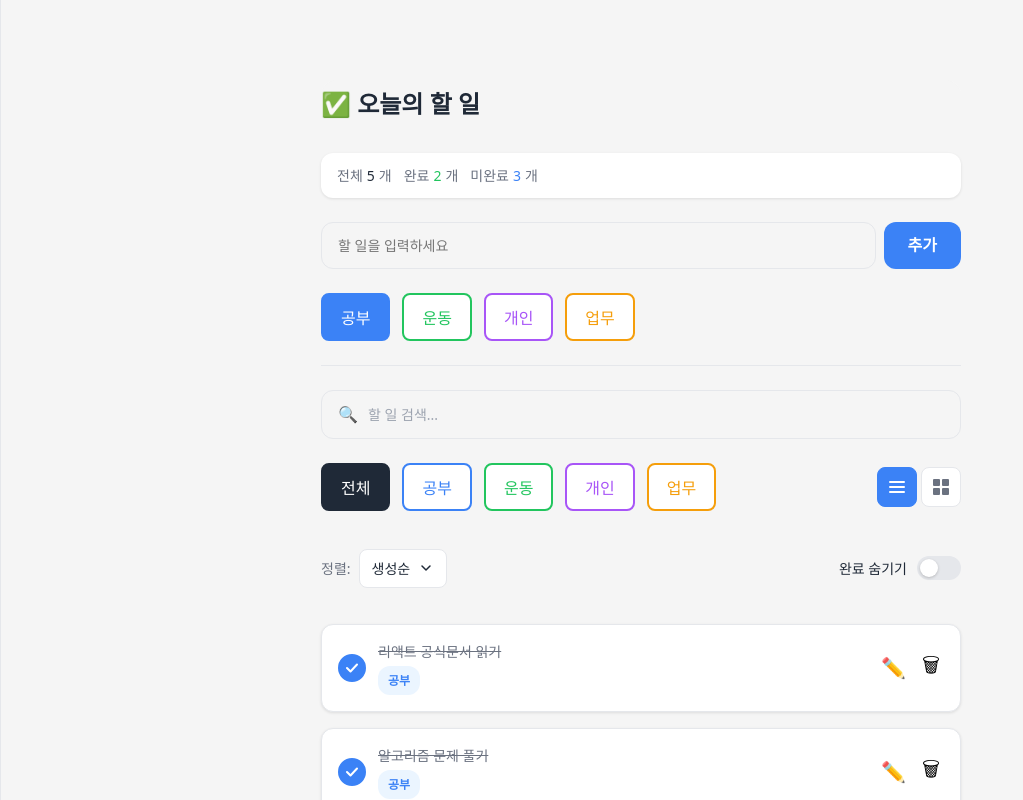
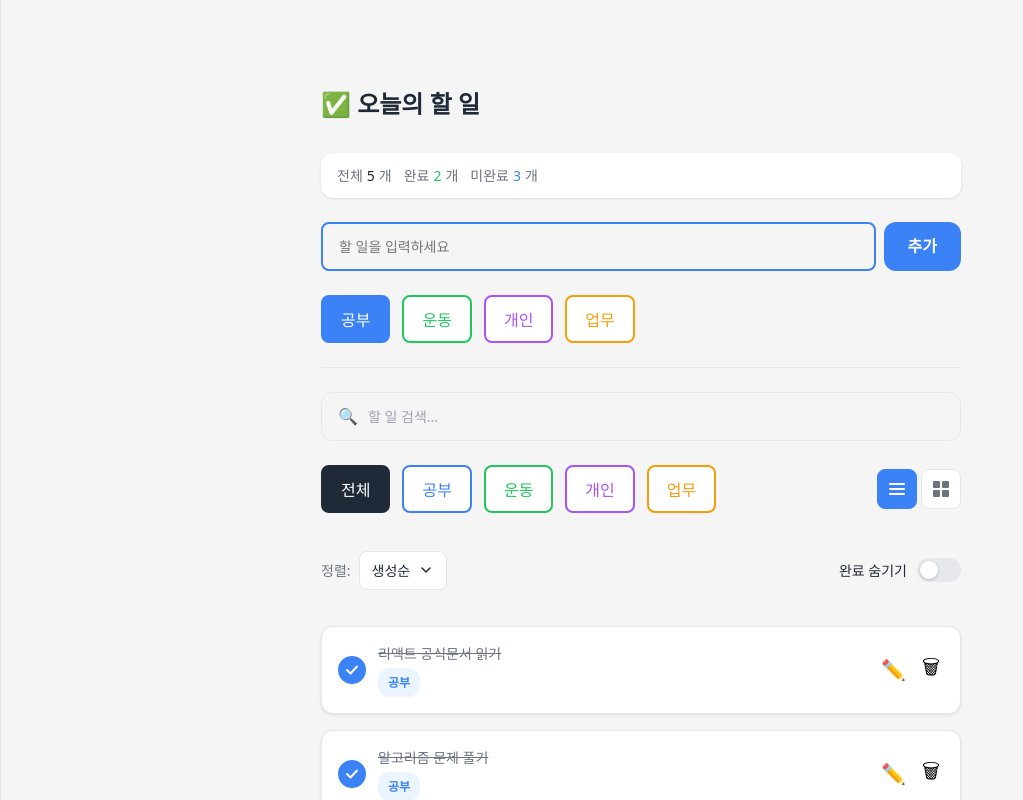
Before and after one commit to IT-Cotato/13th-Frontend-Assignment, a React (Vite) app: page / in a window 1280 px wide. Shown: the top 800 px of the page, without its empty margins (0-1023 px from the left). Built offline with nearby package versions, Linux system fonts and the light colour scheme.

Commit message:
feat: useRef로 TodoInput 자동 포커스 구현

```diff
--- a/src/components/TodoInput.tsx
+++ b/src/components/TodoInput.tsx
@@ -1,4 +1,4 @@
-import { useState } from 'react';
+import { useState, useRef, useEffect } from 'react';
 import './TodoInput.css';
 
 interface TodoInputProps {
@@ -7,6 +7,11 @@ interface TodoInputProps {
 
 export default function TodoInput({ onAdd }: TodoInputProps) {
   const [text, setText] = useState('');
+  const inputRef = useRef<HTMLInputElement>(null);
+
+  useEffect(() => {
+    inputRef.current?.focus();
+  }, []);
 
   const handleSubmit = (e: React.FormEvent) => {
     e.preventDefault();
@@ -15,11 +20,13 @@ export default function TodoInput({ onAdd }: TodoInputProps) {
 
     onAdd(trimmedText);
     setText('');
+    inputRef.current?.focus();
   };
 
   return (
     <form className="todo-form" onSubmit={handleSubmit}>
       <input
+        ref={inputRef}
         type="text"
         className="todo-input"
         placeholder="할 일을 입력하세요"
```
